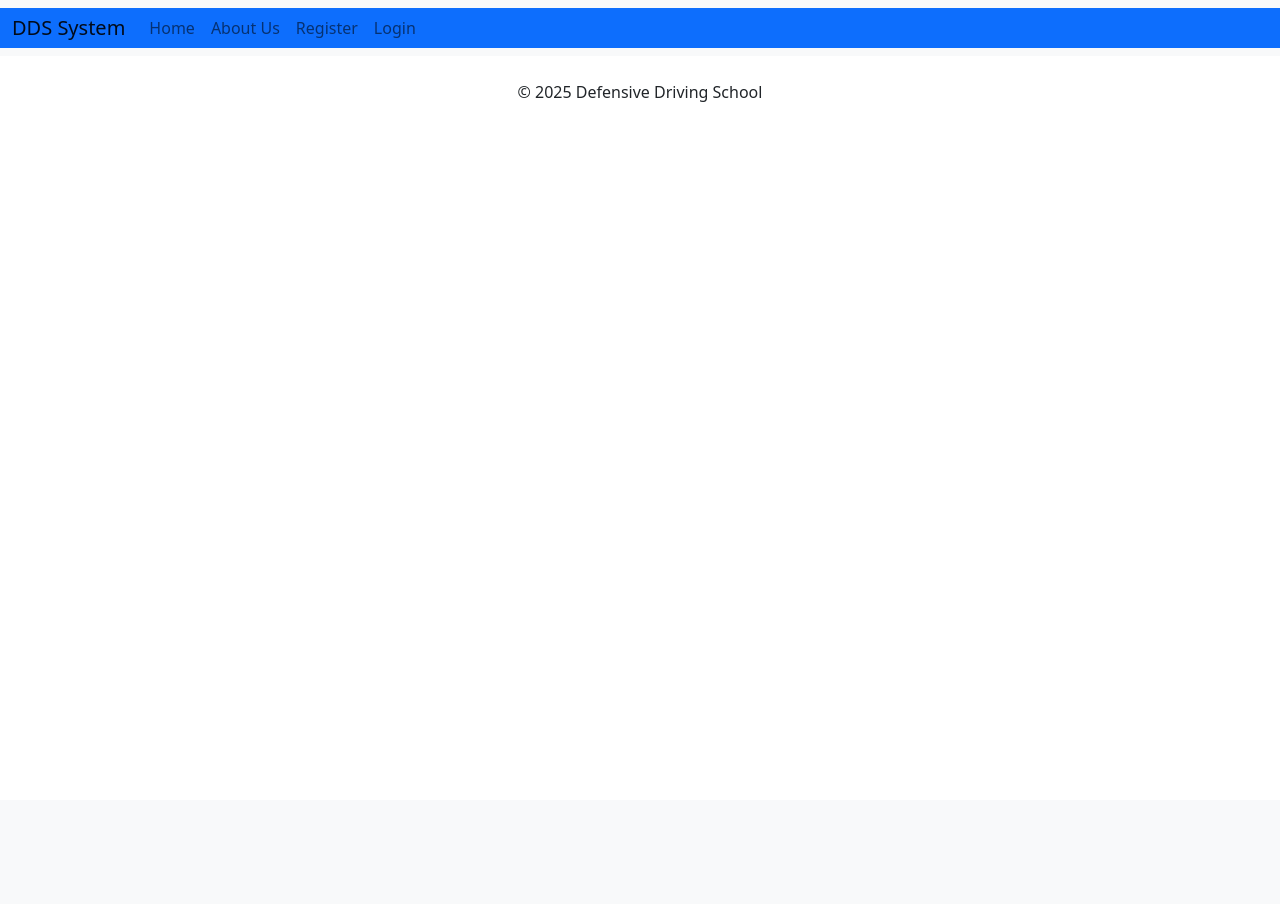
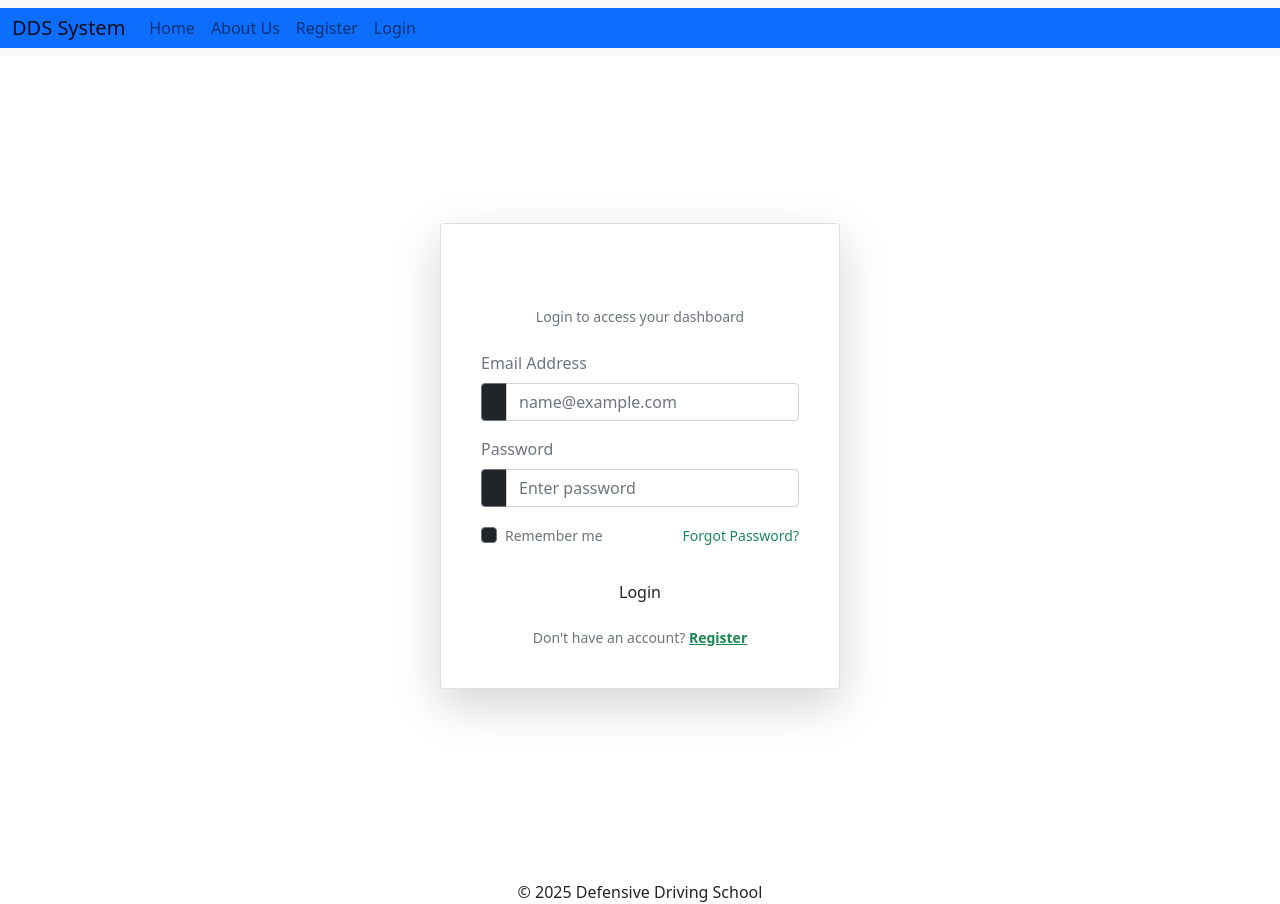
Before and after one commit to BrianxBorne/GRP-7-PROJECT, a Django app: page /login/ in a window 1280 px wide. Before the commit the page ends 102 px from the top, so only its background shows below. Run offline with Django 5.2, Linux system fonts and the light colour scheme; some libraries are stand-ins or nearby versions.

Commit message:
Enhance login page layout and design

```diff
--- a/defensive_driving_school/myapp/templates/login.html
+++ b/defensive_driving_school/myapp/templates/login.html
@@ -5,5 +5,48 @@
 {% block content %}
 
 
+    <div class="container d-flex justify-content-center align-items-center min-vh-100">
+        <div class="card course-card p-4 shadow-lg" style="max-width: 400px; width: 100%;">
+            <div class="card-body">
+                <div class="text-center mb-4">
+                    <i class="fas fa-car fa-3x text-success mb-3"></i>
+                    <h3 class="fw-bold text-white">Welcome Back</h3>
+                    <p class="text-muted small">Login to access your dashboard</p>
+                </div>
+
+                <form action="index.html">
+                    <div class="mb-3">
+                        <label class="form-label text-muted">Email Address</label>
+                        <div class="input-group">
+                            <span class="input-group-text bg-dark border-secondary text-muted"><i class="fas fa-envelope"></i></span>
+                            <input type="email" class="form-control" placeholder="name@example.com" required>
+                        </div>
+                    </div>
+
+                    <div class="mb-3">
+                        <label class="form-label text-muted">Password</label>
+                        <div class="input-group">
+                            <span class="input-group-text bg-dark border-secondary text-muted"><i class="fas fa-lock"></i></span>
+                            <input type="password" class="form-control" placeholder="Enter password" required>
+                        </div>
+                    </div>
+
+                    <div class="d-flex justify-content-between align-items-center mb-4">
+                        <div class="form-check">
+                            <input class="form-check-input bg-dark border-secondary" type="checkbox" id="remember">
+                            <label class="form-check-label text-muted small" for="remember">Remember me</label>
+                        </div>
+                        <a href="#" class="text-success small text-decoration-none">Forgot Password?</a>
+                    </div>
+
+                    <button type="submit" class="btn btn-custom w-100 mb-3">Login</button>
+
+                    <div class="text-center">
+                        <p class="small text-muted mb-0">Don't have an account? <a href="{% url 'registerpage' %}" class="text-success fw-bold">Register</a></p>
+                    </div>
+                </form>
+            </div>
+        </div>
+    </div>
 
 {% endblock %}
```
